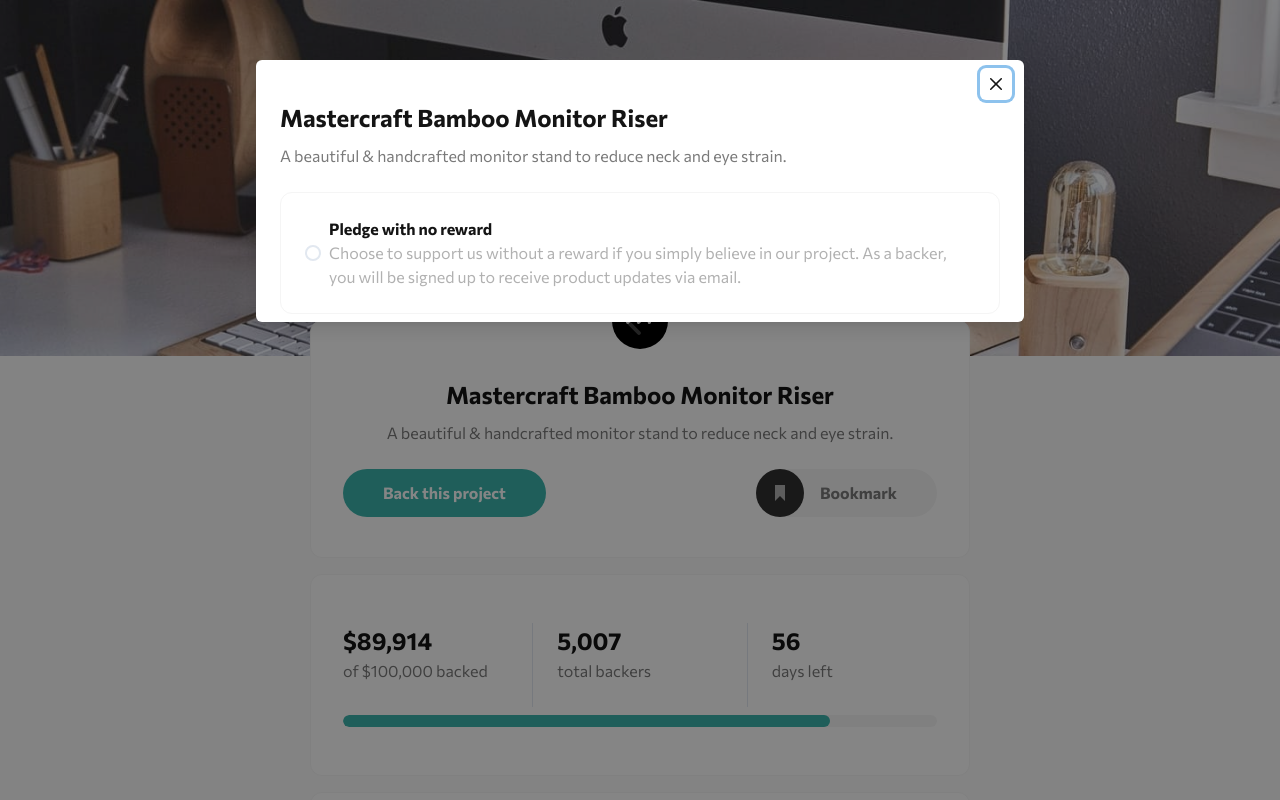
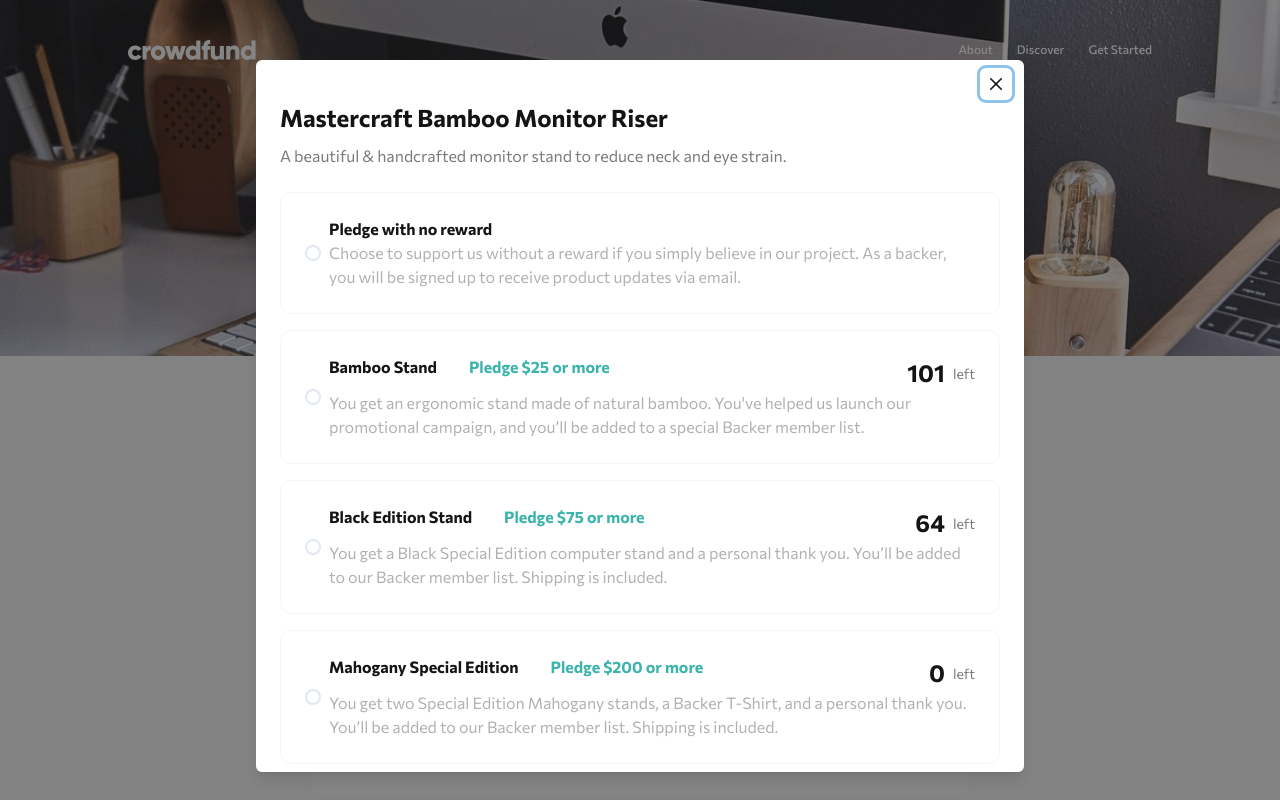
Before and after one commit to donosti1/fm-crowdfunding-product-page, a React (Vite) app: page / in a window 1280 px wide. Both pictures are taken after a click on the button "Back this project". Shown: the top 800 px of the page. Built offline with nearby package versions, Linux system fonts and the light colour scheme.

Commit message:
desktop header & modal progress

```diff
--- /dev/null
+++ b/src/app/Header.tsx
@@ -0,0 +1,36 @@
+import React from "react";
+import {Button, Image, Stack, StackDivider, Text} from "@chakra-ui/react";
+
+import Logo from "/assets/logo.svg";
+
+const navItems = [
+  {id: 0, label: "About"},
+  {id: 1, label: "Discover"},
+  {id: 2, label: "Get Started"},
+];
+const NavBar = navItems.map((ni) => (
+  <Text key={ni.id} _hover={{cursor: "pointer"}} fontSize="xs" fontWeight="500">
+    {ni.label}
+  </Text>
+));
+const Header = (props: any) => {
+  return (
+    <Stack
+      alignSelf="center"
+      direction={["row", "row"]}
+      height="10vh"
+      justifyContent="space-between"
+      maxWidth="container.lg"
+      paddingTop={[2, 10]}
+      spacing={0}
+      width="100%"
+    >
+      <Image alt="logo" height={5} objectFit="contain" src={Logo} />
+      <Stack color="white" direction={["row", "row"]} spacing={6}>
+        {NavBar}
+      </Stack>
+    </Stack>
+  );
+};
+
+export default Header;
--- /dev/null
+++ b/src/app/ModalStands.tsx
@@ -0,0 +1,96 @@
+import React from "react";
+import {Button, Image, Radio, RadioGroup, Stack, StackDivider, Text} from "@chakra-ui/react";
+
+interface StandElements {
+  id: number;
+  title: string;
+  reward: boolean;
+  available?: number;
+  pledge?: string;
+  description: string;
+}
+const ModalStand = (props: any) => {
+  const ModalStandItem = (props: StandElements) => {
+    const pledgeLabel = props.reward ? (
+      <Text color="primary.500" fontWeight="700">
+        {props.pledge}
+      </Text>
+    ) : null;
+    const availableLabel =
+      props.pledge && props.reward ? (
+        <Stack alignItems="center" direction={["row", "row"]}>
+          <Text fontSize="2xl" fontWeight="700">
+            {props.available}
+          </Text>
+          <Text color="secondary.500" fontSize="sm" fontWeight="400">
+            left
+          </Text>
+        </Stack>
+      ) : null;
+
+    return (
+      <Stack
+        alignItems="flex-start"
+        borderColor="secondary.200"
+        borderRadius="xl"
+        borderWidth={1}
+        padding={6}
+      >
+        <Radio value={props.id} variant="ghost">
+          <Stack direction={["row", "row"]} justifyContent="space-between">
+            <Stack direction={["row", "row"]} spacing={8}>
+              <Text _hover={{color: "primary.600", cursor: "pointer"}} fontWeight="700">
+                {props.title}
+              </Text>
+              {pledgeLabel}
+            </Stack>
+            {availableLabel}
+          </Stack>
+          <Text color="secondary.400">{props.description}</Text>
+        </Radio>
+      </Stack>
+    );
+  };
+
+  return (
+    <>
+      <RadioGroup name="selectedStand">
+        <Stack spacing={4}>
+          <ModalStandItem
+            description="Choose to support us without a reward if you simply believe in our project. As
+          a backer, you will be signed up to receive product updates via email."
+            id={0}
+            reward={false}
+            title="Pledge with no reward"
+          />
+          <ModalStandItem
+            available={101}
+            description="You get an ergonomic stand made of natural bamboo. You've helped us launch our promotional campaign, and you’ll be added to a special Backer member list."
+            id={1}
+            pledge="Pledge $25 or more"
+            reward={true}
+            title="Bamboo Stand"
+          />
+          <ModalStandItem
+            available={64}
+            description="You get a Black Special Edition computer stand and a personal thank you. You’ll be added to our Backer member list. Shipping is included."
+            id={2}
+            pledge="Pledge $75 or more"
+            reward={true}
+            title="Black Edition Stand"
+          />
+          <ModalStandItem
+            available={0}
+            description="You get two Special Edition Mahogany stands, a Backer T-Shirt, and a personal thank you. You’ll be added to our Backer member list. Shipping is included."
+            id={3}
+            pledge="Pledge $200 or more"
+            reward={true}
+            title="Mahogany Special Edition"
+          />
+        </Stack>
+      </RadioGroup>
+    </>
+  );
+};
+
+export default ModalStand;
--- a/src/app/index.tsx
+++ b/src/app/index.tsx
@@ -17,7 +17,10 @@ import {
 } from "@chakra-ui/react";
 import {ImBookmark} from "react-icons/im";
 
+import Header from "./Header";
 import {Card, LastCardContent, FirstCardContent} from "./Cards";
+import ModalStands from "./ModalStands";
+
 const App: React.FC = () => {
   const {isOpen, onOpen, onClose} = useDisclosure();
   const CTAButton = (props: any) => {
@@ -39,7 +42,7 @@ const App: React.FC = () => {
         color={isBookmarked ? "primary.600" : "secondary.500"}
         height={12}
         paddingLeft={0}
-        paddingRight={10}
+        paddingRight={6}
         onClick={() => setIsBookmarked(!isBookmarked)}
       >
         <Stack
@@ -62,6 +65,7 @@ const App: React.FC = () => {
       </Button>
     );
   };
+
   const TitleCard = (props: any) => {
     /* const link = `assets/icon-${props.title}.svg`; */
 
@@ -89,7 +93,7 @@ const App: React.FC = () => {
         <Text
           as="h2"
           color="secondary.500"
-          fontSize={["lg", "md"]}
+          fontSize={["lg", "sm"]}
           fontWeight="400"
           paddingBottom={6}
         >
@@ -119,10 +123,11 @@ const App: React.FC = () => {
           role="main"
           width="100%"
         >
+          <Header />
           <Stack
             alignSelf="center"
             paddingBottom="15vh"
-            paddingTop="40vh"
+            paddingTop="32vh"
             paddingX={[8, 0]}
             spacing={4}
             width={["100%", "container.md"]}
@@ -151,25 +156,7 @@ const App: React.FC = () => {
             >
               A beautiful & handcrafted monitor stand to reduce neck and eye strain.
             </Text>
-            <Stack>
-              <RadioGroup name="selectedStand">
-                <Stack
-                  alignItems="flex-start"
-                  borderColor="secondary.200"
-                  borderRadius="xl"
-                  borderWidth={1}
-                  padding={6}
-                >
-                  <Radio value="2" variant="ghost">
-                    <Text fontWeight="700">Pledge with no reward</Text>
-                    <Text color="secondary.400">
-                      Choose to support us without a reward if you simply believe in our project. As
-                      a backer, you will be signed up to receive product updates via email.
-                    </Text>
-                  </Radio>
-                </Stack>
-              </RadioGroup>
-            </Stack>
+            <ModalStands />
           </ModalBody>
         </ModalContent>
       </Modal>
--- a/src/theme.ts
+++ b/src/theme.ts
@@ -24,7 +24,7 @@ export default extendTheme({
   sizes: {
     container: {
       md: "660px",
-      xl: "1200px",
+      xl: "1440px",
     },
   },
   fonts: {
```
